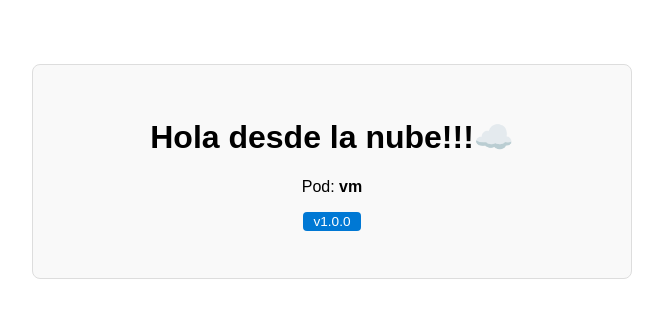
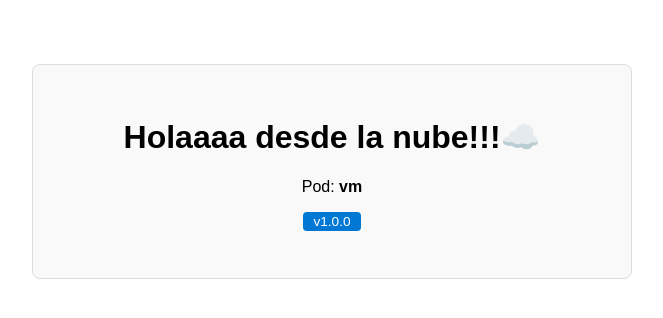
Before and after one commit to AndGSC/proyecto-redes, a Flask app: page / in a window 1280 px wide. Shown: the top 318 px of the page, without its empty margins (308-971 px from the left). Run offline with Flask 3, Linux system fonts and the light colour scheme.

Commit message:
demo: cambio para revision

```diff
--- a/parte2/app/templates/index.html
+++ b/parte2/app/templates/index.html
@@ -11,7 +11,7 @@
 </head>
 <body>
   <div class="card">
-    <h1>Hola desde la nube!!!☁️</h1>
+    <h1>Holaaaa desde la nube!!!☁️</h1>
     <p>Pod: <strong>{{ hostname }}</strong></p>
     <p><span class="badge">v{{ version }}</span></p>
   </div>
```
